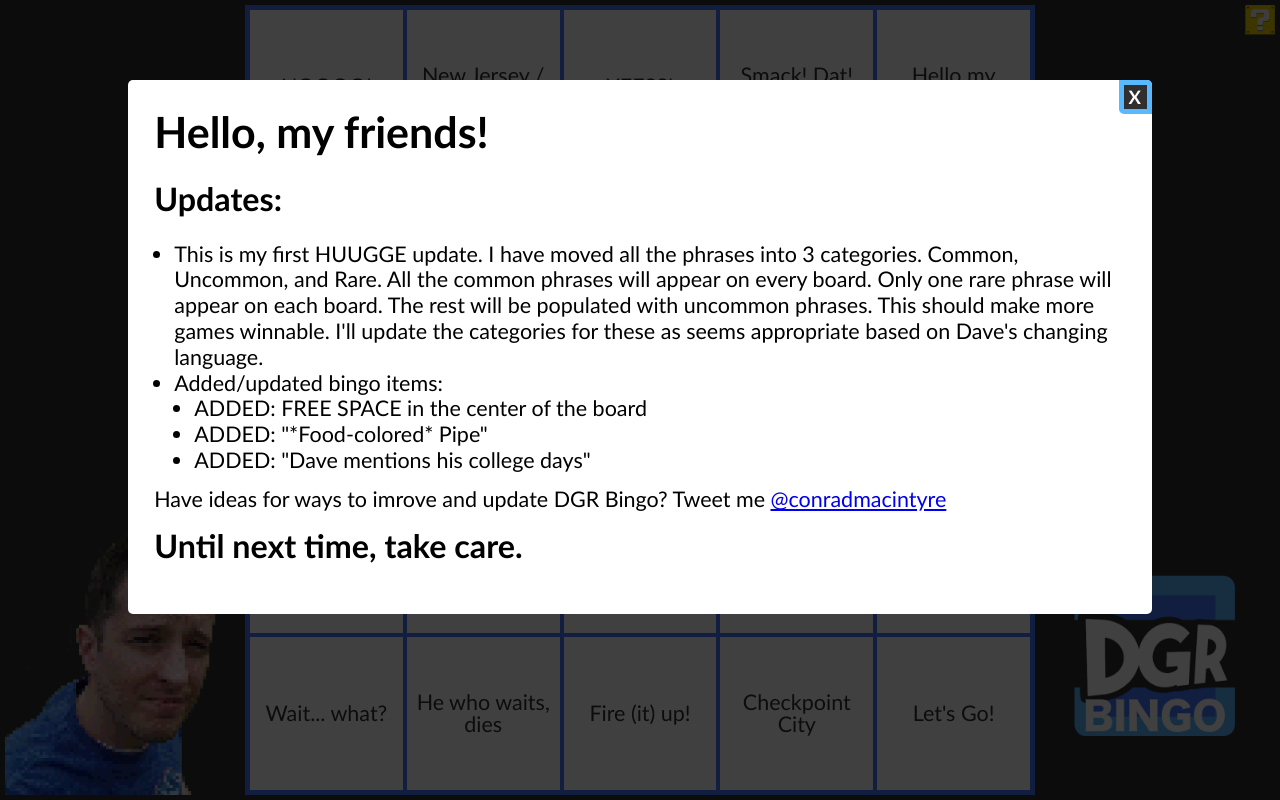
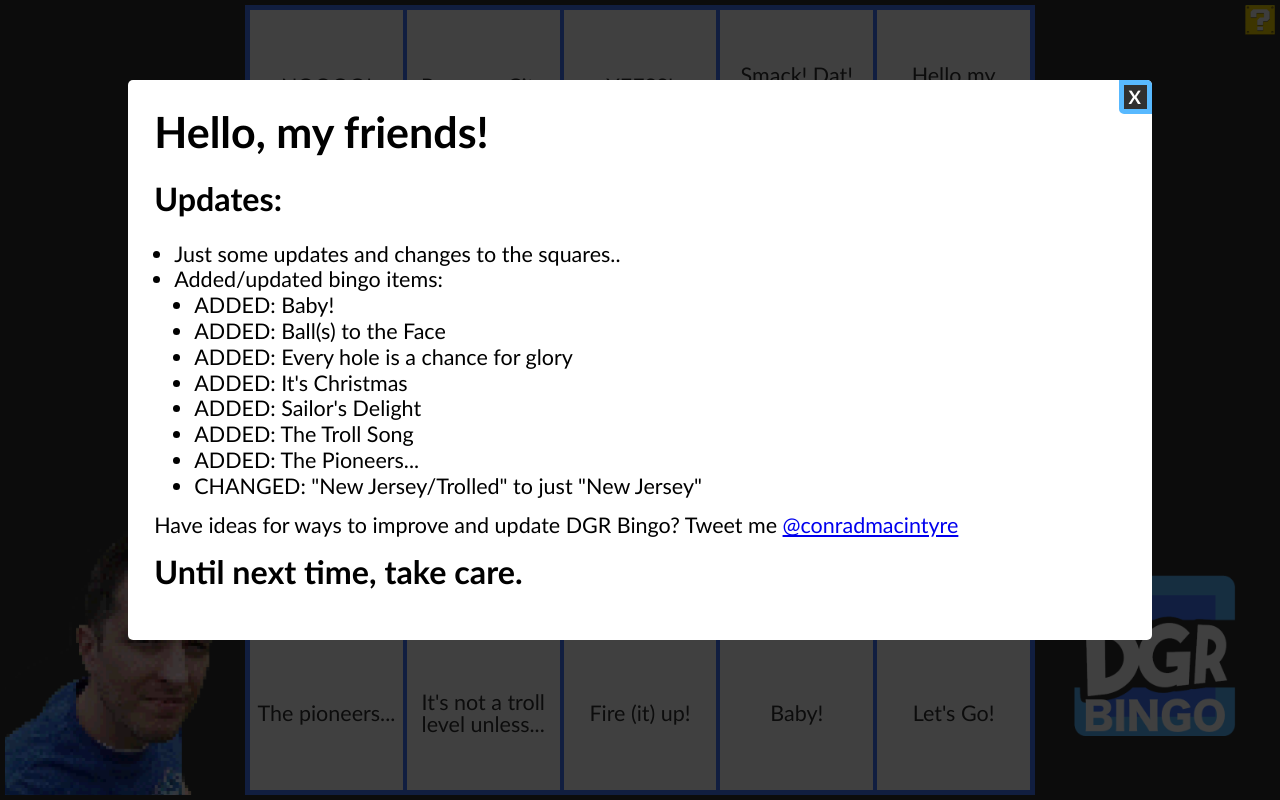
Before and after one commit to conradmacintyre/128k, a PHP site: page /dgr in a window 1280 px wide. Run offline with PHP 8.4, Linux system fonts and the light colour scheme.

Commit message:
Some optimizations for the fanedits page. Updates to DGR Bingo

```diff
--- a/dgr/index.htm
+++ b/dgr/index.htm
@@ -55,24 +55,29 @@
         </div>
     </div>
     <!-- Updates -->
-    <div class="updates hide popup-bg" data-uce="update-2.01" data-uce-reopen="99999" data-uce-close=".updates .popup-close">
+    <div class="updates hide popup-bg" data-uce="update-2.02" data-uce-reopen="99999" data-uce-close=".updates .popup-close">
         <div class="popup-close">X</div>
         <div class="popup-container">
             <h1>Hello, my friends!</h1>
             <h2>Updates:</h2>
             <p>
                 <ul>
-                    <li>This is my first HUUGGE update. I have moved all the phrases into 3 categories. Common, Uncommon, and Rare. All the common phrases will appear on every board. Only one rare phrase will appear on each board. The rest will be populated with uncommon phrases. This should make more games winnable. I'll update the categories for these as seems appropriate based on Dave's changing language.</li>
+                    <li>Just some updates and changes to the squares..</li>
                     <li>Added/updated bingo items:
                         <ul>
-                            <li>ADDED: FREE SPACE in the center of the board</li>
-                            <li>ADDED: "*Food-colored* Pipe"</li>
-                            <li>ADDED: "Dave mentions his college days"</li>
+                            <li>ADDED: Baby!</li>
+                            <li>ADDED: Ball(s) to the Face</li>
+                            <li>ADDED: Every hole is a chance for glory</li>
+                            <li>ADDED: It's Christmas</li>
+                            <li>ADDED: Sailor's Delight</li>
+                            <li>ADDED: The Troll Song</li>
+                            <li>ADDED: The Pioneers...</li>
+                            <li>CHANGED: "New Jersey/Trolled" to just "New Jersey"</li>
                         </ul>
                     </li>
                 </ul>
             </p>
-            <p>Have ideas for ways to imrove and update DGR Bingo? Tweet me <a href="https://twitter.com/conradmacintyre?lang=en">@conradmacintyre</a></p>
+            <p>Have ideas for ways to improve and update DGR Bingo? Tweet me <a href="https://twitter.com/conradmacintyre?lang=en">@conradmacintyre</a></p>
             <h2>Until next time, take care.</h2>
         </div>
     </div>
@@ -82,7 +87,7 @@
         <div class="popup-container" id="popup-container">
         </div>
     </div>
-    <script src="scripts.min.js?v=2"></script>
+    <script src="scripts.min.js?v=2.11"></script>
     <script src="https://ajax.googleapis.com/ajax/libs/jquery/2.2.4/jquery.min.js"></script>
     <script src="../_js/library.min.js?v=1.1"></script>
     <script>
```
Also changed, not shown: dgr/scripts.js (+10 -3 lines), dgr/scripts.min.js (+1 -2 lines), fanedits/it.php (+13 -13 lines), _images/calvin-meme.jpg, 1 other file.
